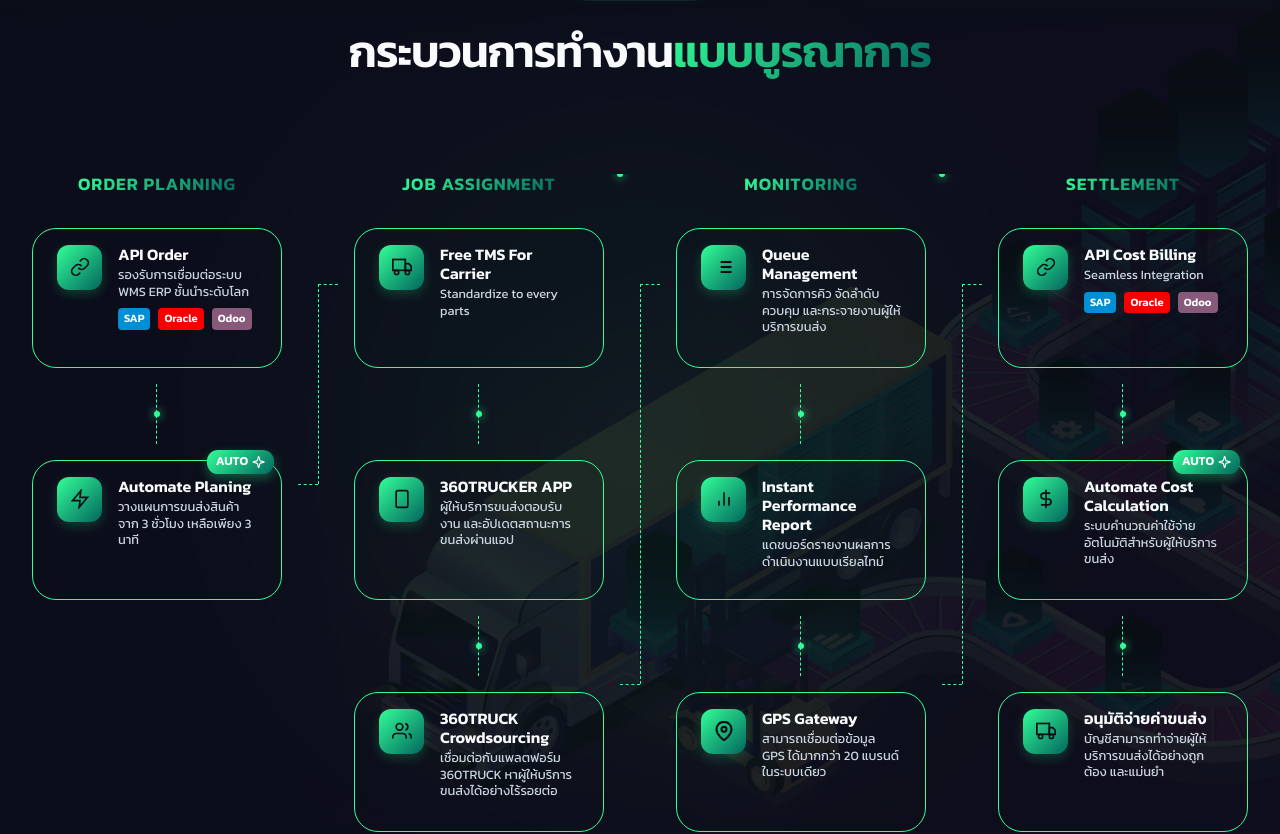
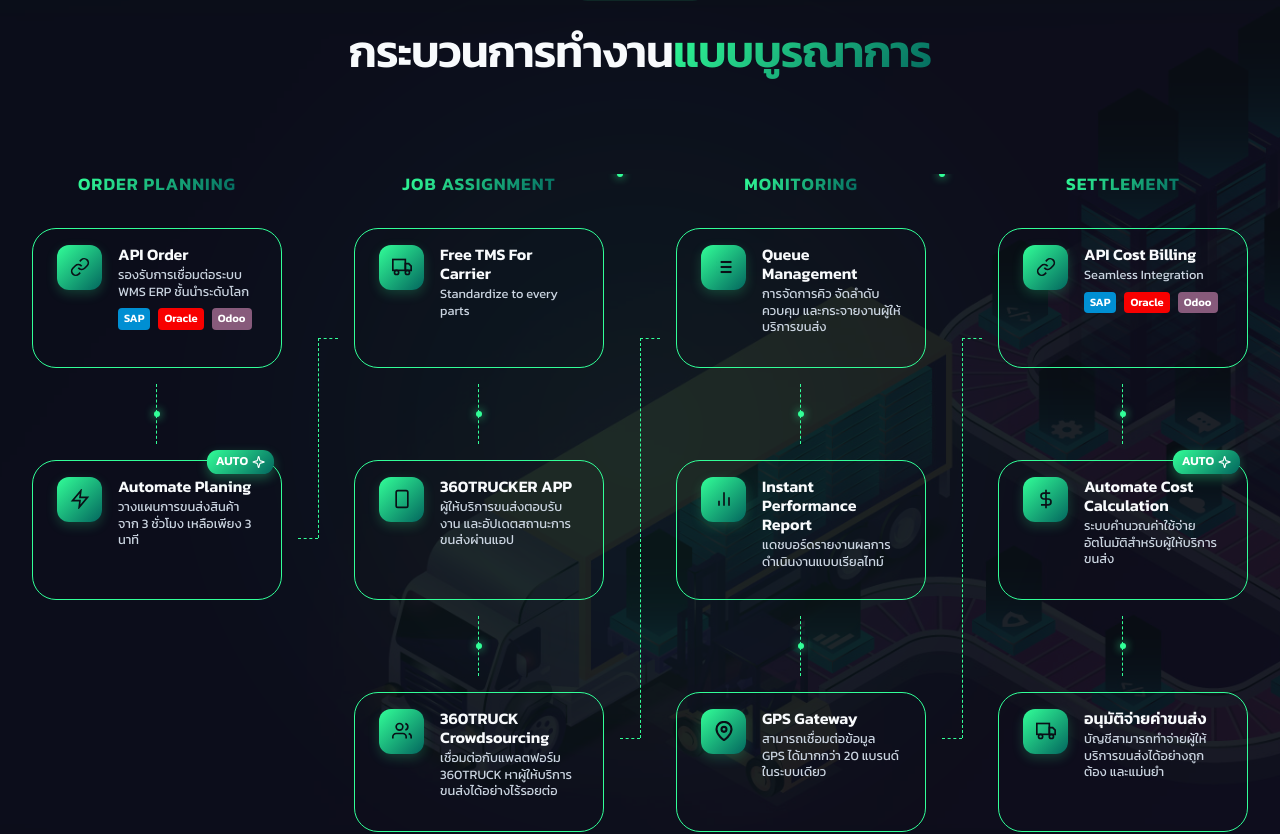
Before and after one commit to Pakkapon26304/redesign-360techx-nextjs, a Next.js app: page /360techx-enterprise in a window 1280 px wide. Shown: the part 4856-5690 px from the top of the page. Built offline with nearby package versions, Linux system fonts and the light colour scheme.

Commit message:
แก้ไข Component TmsEnterpriseBusinessFlowSection ให้ภาพรวมการเชื่อมต่อระหว่าง Card อยู่ตรงกลาง

```diff
--- a/src/app/globals.css
+++ b/src/app/globals.css
@@ -2995,3 +2995,31 @@
    95% { opacity: 1; }
    100% { top: 110px; left: 100%; opacity: 0; }
 }
+
+/* User requested: Center snake lines exactly on the middle of the cards */
+/* Shifting all Y-positions down by 54px to hit the 70px center mark of the 140px card */
+.snake-1 .line-h-bottom { top: 364px !important; }
+.snake-1 .line-v { top: 164px !important; height: 200px !important; }
+.snake-1 .line-h-top { top: 164px !important; }
+
+.snake-2 .line-h-bottom { top: 564px !important; }
+.snake-2 .line-v { top: 164px !important; height: 400px !important; }
+.snake-2 .line-h-top { top: 164px !important; }
+
+@keyframes snake1-dot {
+   0% { top: 364px; left: 0; opacity: 0; }
+   5% { opacity: 1; }
+   9.4% { top: 364px; left: 50%; }
+   91.4% { top: 164px; left: 50%; }
+   95% { opacity: 1; }
+   100% { top: 164px; left: 100%; opacity: 0; }
+}
+
+@keyframes snake2-dot {
+   0% { top: 564px; left: 0; opacity: 0; }
+   2% { opacity: 1; }
+   5.2% { top: 564px; left: 50%; }
+   95.2% { top: 164px; left: 50%; }
+   98% { opacity: 1; }
+   100% { top: 164px; left: 100%; opacity: 0; }
+}
```
